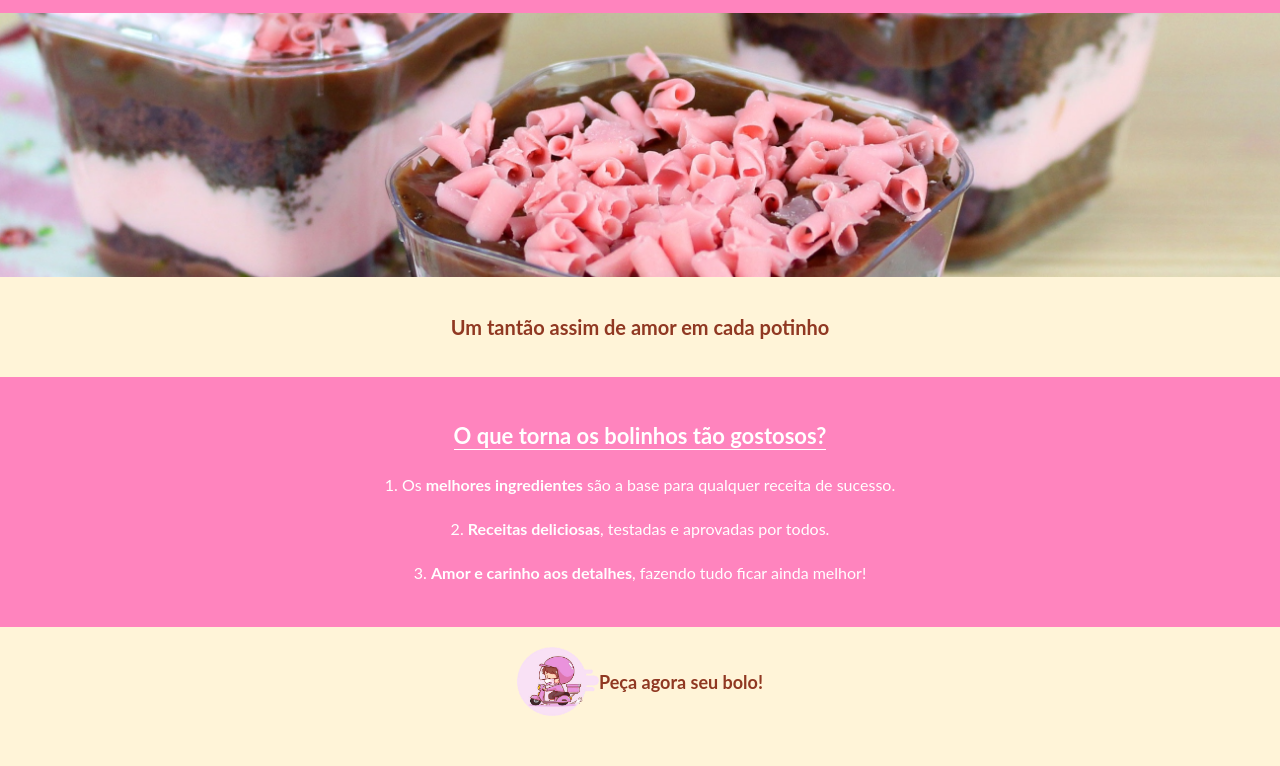
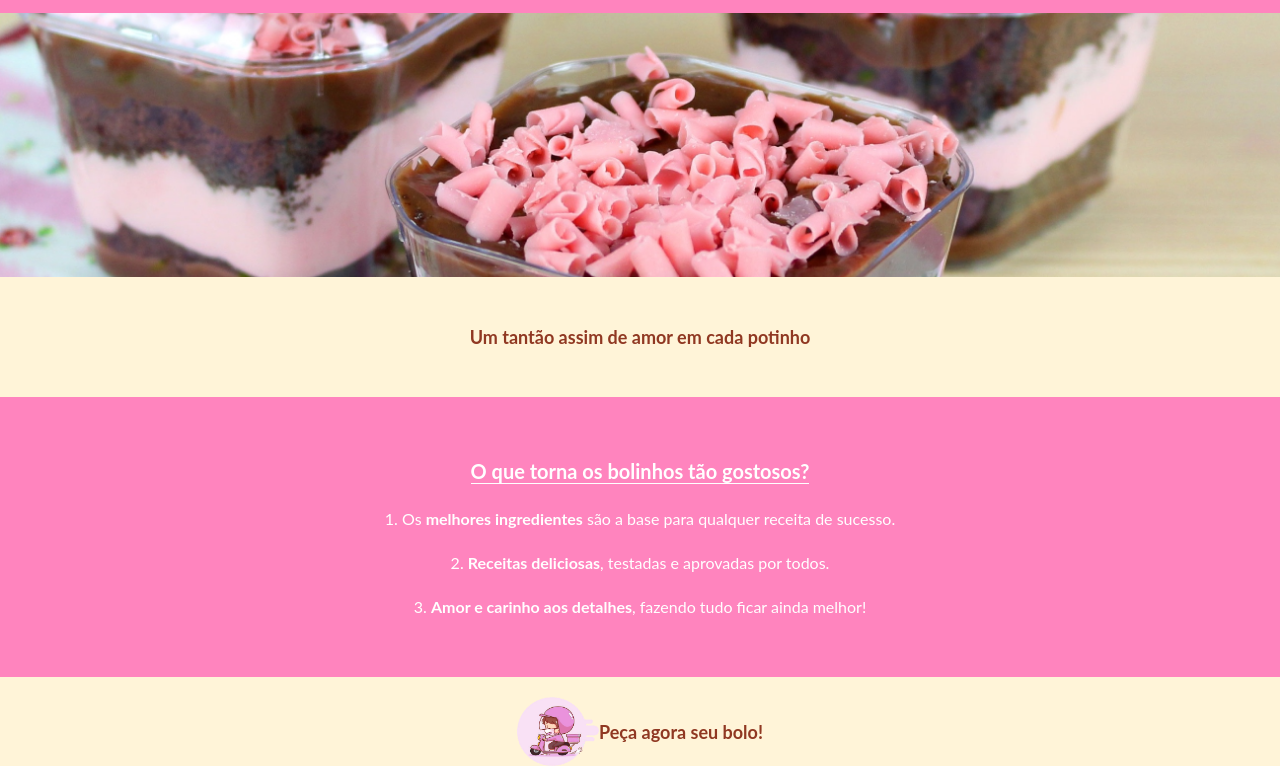
Before and after one commit to LexHorv/PetitTomoyo, a plain HTML site: page index.html in a window 1280 px wide. Shown: the part 87-853 px from the top of the page. Before the commit the page ends 803 px from the top, so only its background shows below. Drawn offline with Linux system fonts and the light colour scheme.

Commit message:
commit favicon-minwidth
Inserção de favicon, min-width, padding.

```diff
--- a/index.html
+++ b/index.html
@@ -6,6 +6,7 @@
     <link rel="stylesheet" href="style.css">
     <meta name="description" content="Bolos delíciosos inspirados em receitas tradicionais,aprimorados com um toque contemporâneo, para comer em qualquer lugar.">
     <script src="https://kit.fontawesome.com/d758ea382a.js" crossorigin="anonymous"></script>
+    <link rel="shortcut icon" href="tomoyo.ico" type="image/x-icon">
     <title>Petit Tomoyo - Um tantão assim de amor em cada potinho</title>
 </head>
 
--- a/style.css
+++ b/style.css
@@ -2,7 +2,7 @@
     border: 0;
     margin: 0;
     padding: 0;
-}
+    }
 
 body {
     background-color: #FFF4D8
@@ -13,9 +13,11 @@ body {
 .cabecalho {
     display: flex;
     justify-content: space-around;
+    align-items: center;
     background-color: #FF84BE;
     height: 100px;
-    align-items: center;
+    min-width: 360px;
+
 }
 
 .logo {
@@ -32,6 +34,7 @@ body {
 
 .foto-bolo {
     width: 100%;
+    min-width: 360px;
     height: 264px;
     background-image: url(bolo-de-pote.jpg);
     background-size: cover;
@@ -46,32 +49,36 @@ body {
 
 .frase {
     height: 100px;
+    min-width: 360px;
+    padding: 10px;
     display: flex;
     justify-content: center;
     align-items: center;
-    flex-wrap: nowrap;
-}
+    margin: auto;
+    }
 
 h1.titulo {
     color: #903822;
     font-family: 'Lato', sans-serif;
     font-weight: 700;
-    font-size: 20px;
+    font-size: 18px;
 }
 
 .motivos {
     display: flex;
     flex-direction: column;
     background-color: #FF84BE;
+    min-width: 360px;
     height: 250px;
     align-items: center;
     justify-content: center;
     color: white;
     font-family: 'Lato', sans-serif;
+    padding: 15px;
 }
 
 .titulo-motivos {
-    font-size: 22px;
+    font-size: 20px;
     font-weight: 700;
     border-bottom: white solid 1px;
 }
@@ -84,6 +91,7 @@ h1.titulo {
 
 .rodape {
     display: flex;
+    min-width: 360px;
     justify-content: center;
     align-items: center;
     margin-top: 20px;
```
Also changed, not shown: tomoyo.ico (added).
